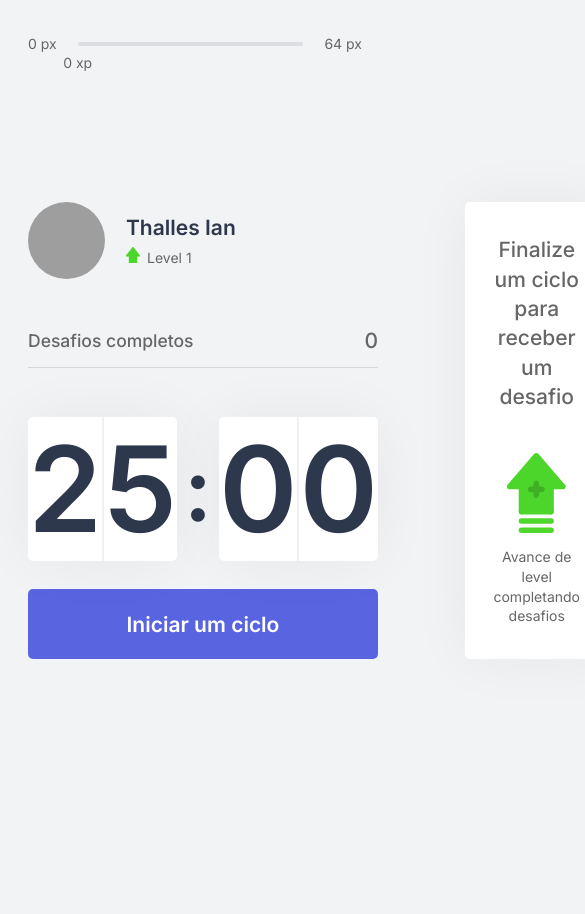
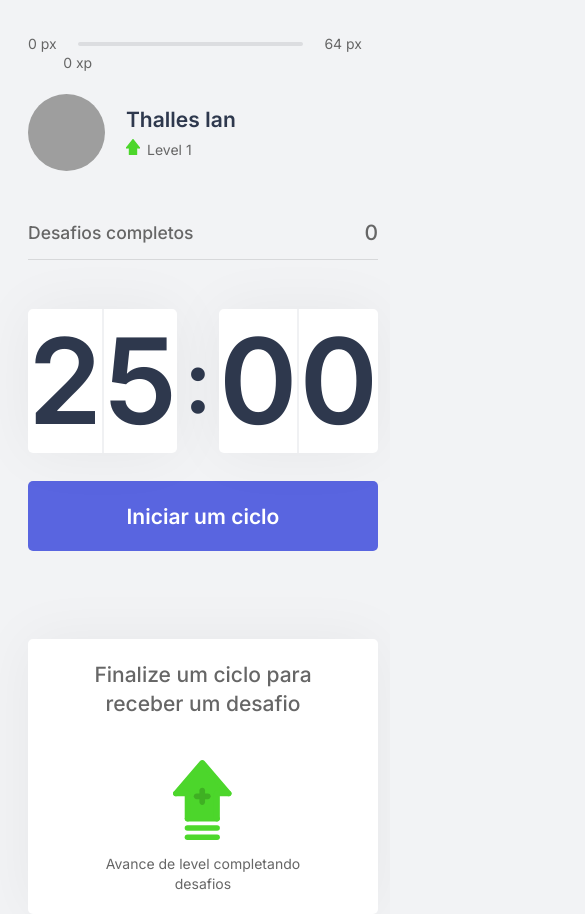
Before and after one commit to thallesyam/Move.IT, a Next.js app: page / in a window 390 px wide. Shown: the top 914 px of the page, 585 px wide, since content can reach past the window. Before the commit the page ends 844 px from the top, so only its background shows below. Built offline with nearby package versions, Linux system fonts and the light colour scheme; grey boxes are pictures that could not be loaded.

Commit message:
Ajusting Styles

```diff
--- a/src/styles/components/Profile.module.css
+++ b/src/styles/components/Profile.module.css
@@ -27,3 +27,9 @@
 .profileContainer div p img {
   margin-right: 0.5rem;
 }
+
+@media screen and (max-width: 768px) {
+  .profileContainer {
+    margin-top: 3rem;
+  }
+}
--- a/src/styles/pages/Home.module.css
+++ b/src/styles/pages/Home.module.css
@@ -17,3 +17,9 @@
   align-content: center;
   grid-template-columns: 1fr 1fr;
 }
+
+@media screen and (max-width: 768px) {
+  .container section {
+    grid-template-columns: 1fr;
+  }
+}
```
